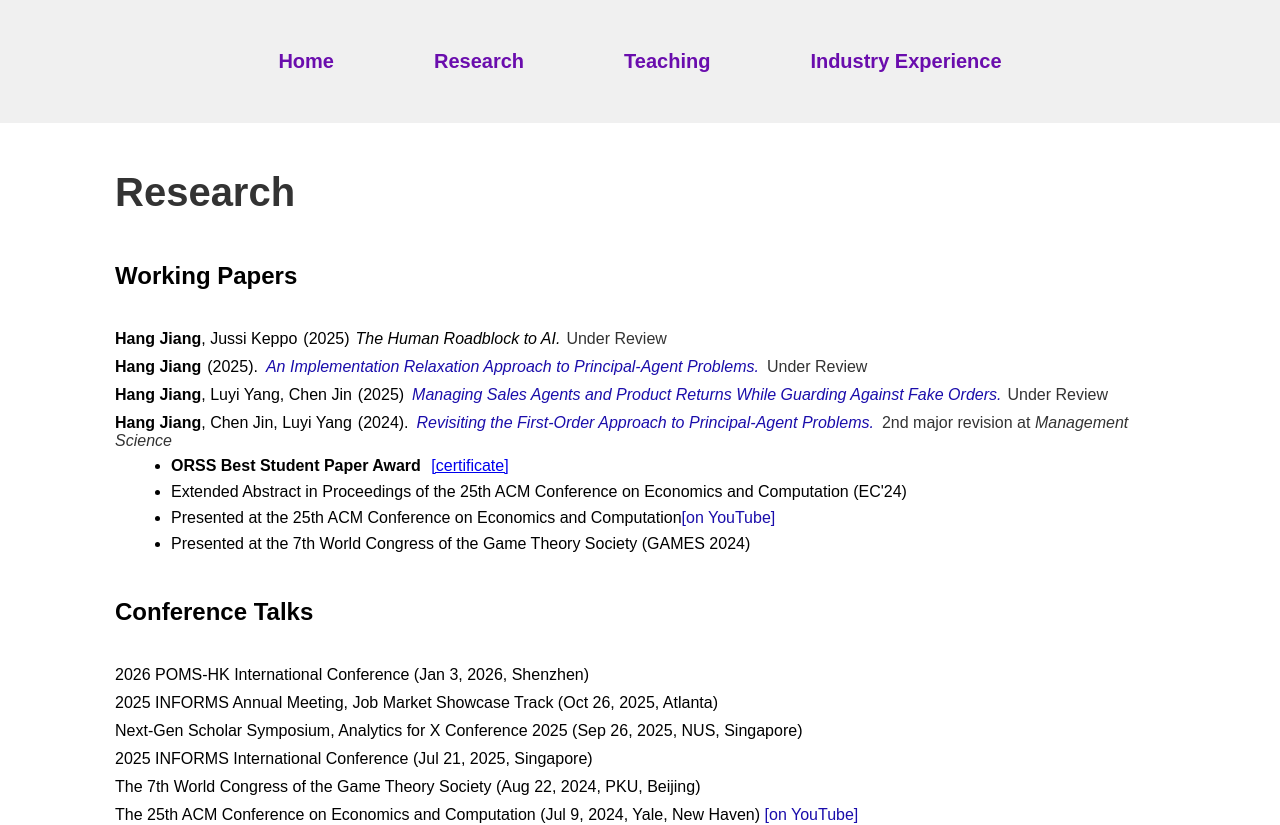
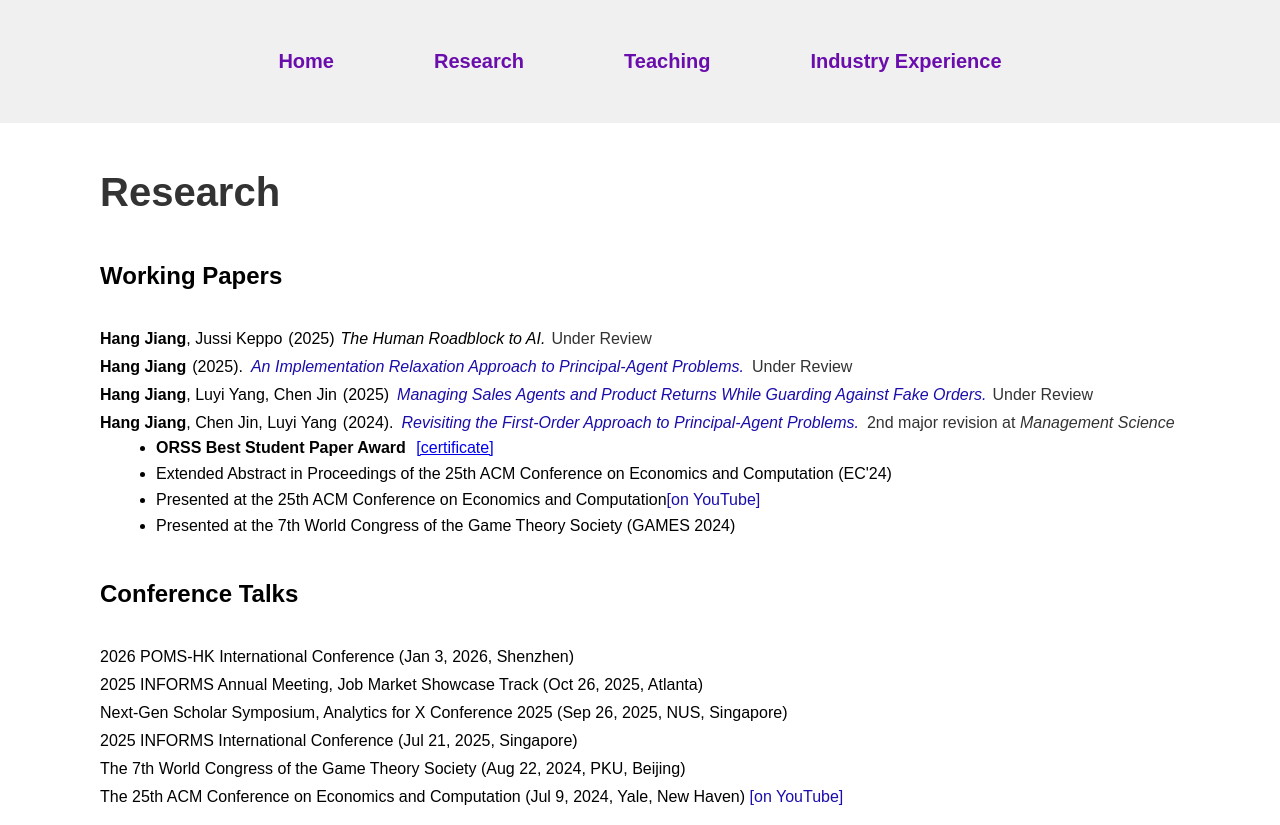
Before and after one commit to JHaaa/jianghang.github.io, a Next.js app: page /research in a window 1280 px wide. Shown: the top 825 px of the page. Built offline with nearby package versions, Linux system fonts and the light colour scheme.

Commit message:
update website

```diff
--- a/src/app/research/ResearchPage.module.css
+++ b/src/app/research/ResearchPage.module.css
@@ -4,7 +4,7 @@
   flex-direction: column;
   align-items: left;
   text-align: left;
-  max-width: 1050px;
+  max-width: 1080px;
   margin: 0 auto;
 }
 
```
